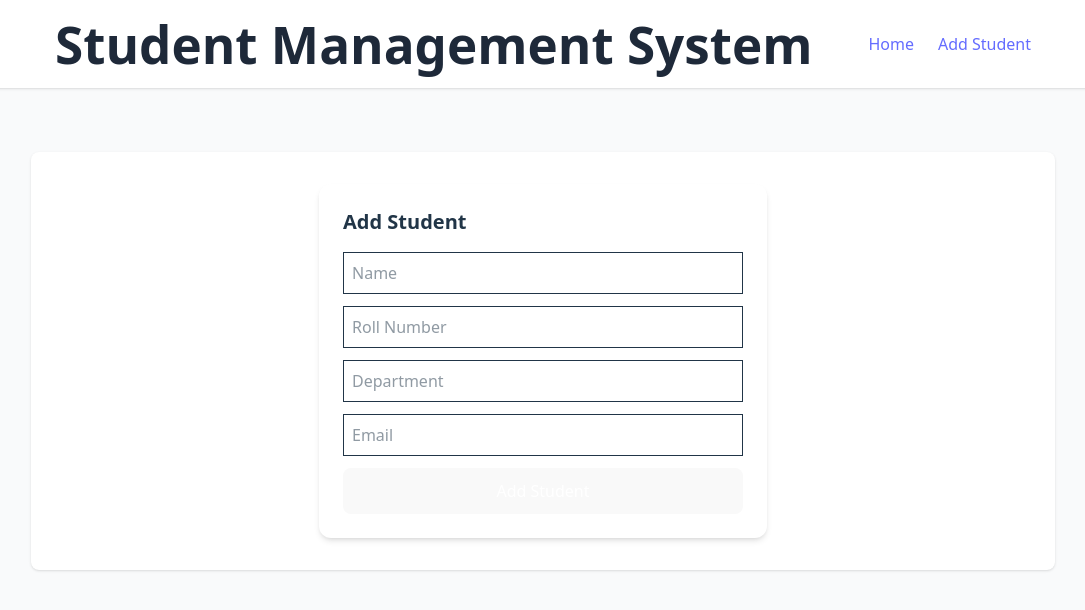
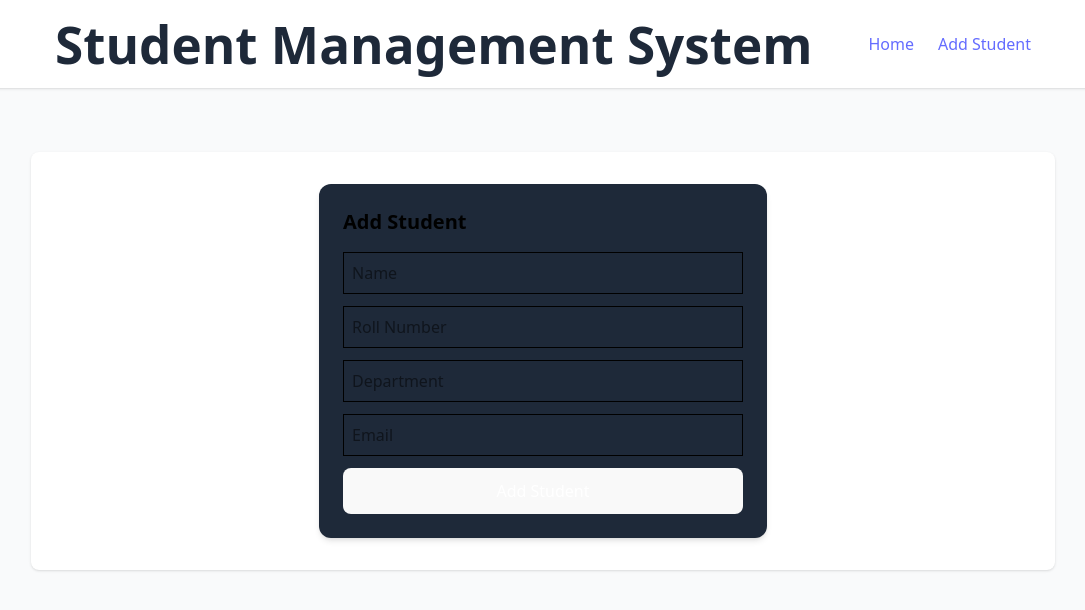
Before and after one commit to Sarveshmrao/coptercode-stu-mgmt-p2-b2, a React (Vite) app in the folder client/: page /add in a window 1280 px wide. Shown: the top 610 px of the page, without its empty margins (97-1182 px from the left). Built offline with nearby package versions, Linux system fonts and the light colour scheme.

Commit message:
Update StudentForm styling and comment out root styles in index.css for dark mode support

```diff
--- a/client/src/components/StudentForm.jsx
+++ b/client/src/components/StudentForm.jsx
@@ -22,7 +22,7 @@ function StudentForm({ onSubmit }) {
     };
 
     return(
-        <form onSubmit={handleSubmit} className="bg-white p-6 shadow-md rounded-xl max-w-md mx-auto">
+        <form onSubmit={handleSubmit} className="bg-gray-800 p-6 shadow-md rounded-xl max-w-md mx-auto">
             <h2 className="text-xl font-semibold mb-4">Add Student</h2>
             <input
             className="w-full p-2 mb-3 border"
--- a/client/src/index.css
+++ b/client/src/index.css
@@ -56,10 +56,10 @@ button:focus-visible {
 }
 
 @media (prefers-color-scheme: light) {
-  :root {
+  /* :root {
     color: #213547;
     background-color: #ffffff;
-  }
+  } */
   a:hover {
     color: #747bff;
   }
```
